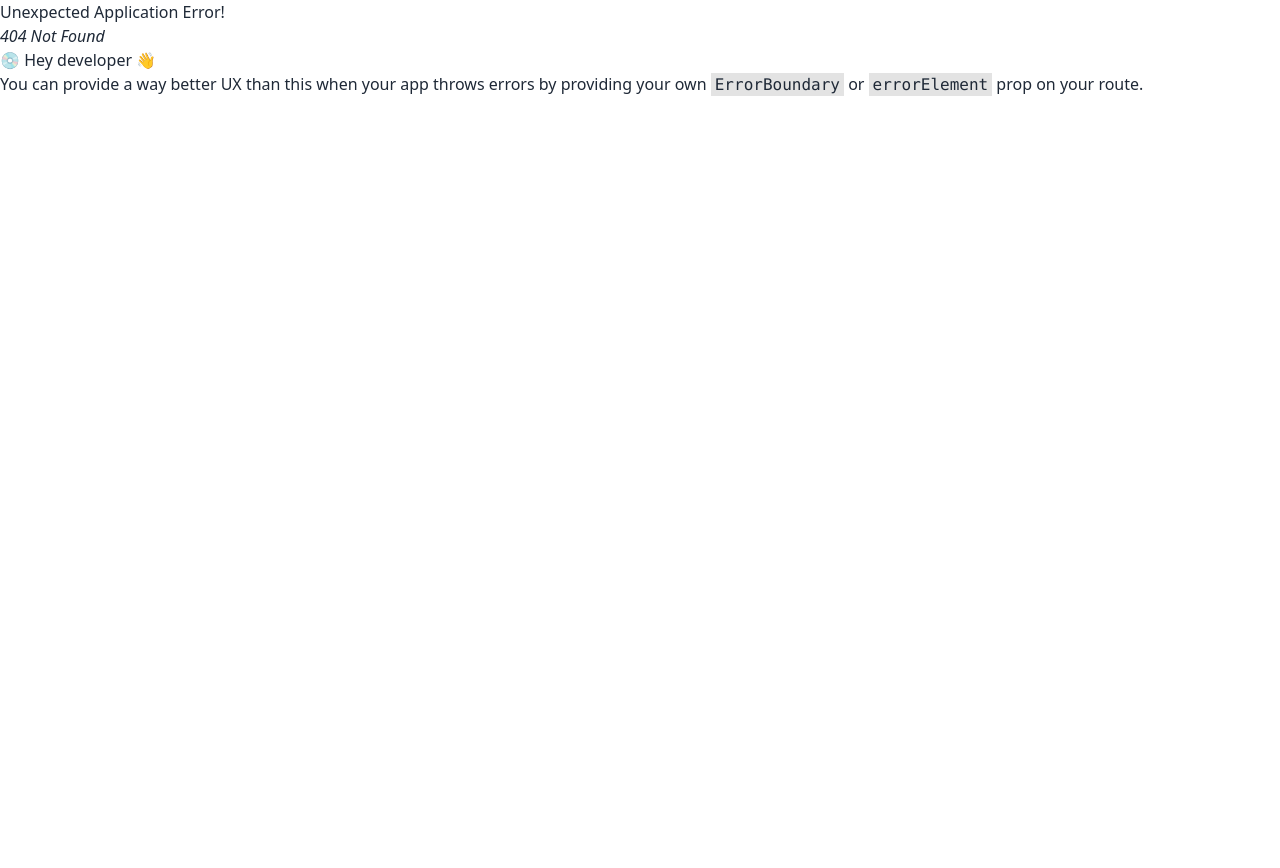
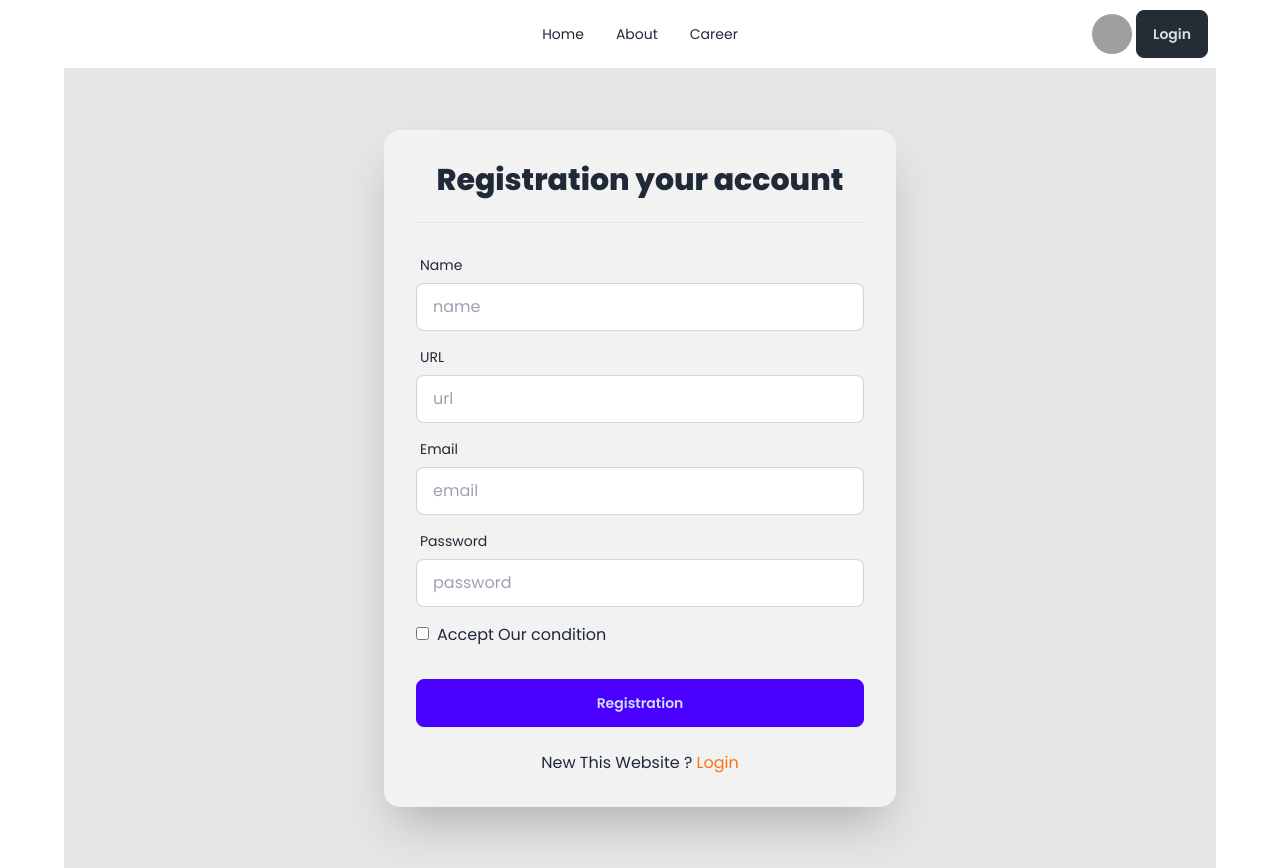
Before and after one commit to mintusikder/react-dragon-news, a React (Vite) app: page /registration in a window 1280 px wide. Before the commit this address had no page. Before the commit the page ends 800 px from the top, so only its background shows below. Built offline with nearby package versions, Linux system fonts and the light colour scheme; grey boxes are pictures that could not be loaded.

Commit message:
added login and registration page

```diff
--- a/src/pages/Login/Login.jsx
+++ b/src/pages/Login/Login.jsx
@@ -1,12 +1,58 @@
+import { Link } from "react-router-dom";
 import NavBar from "../Shared/NavBar/NavBar";
 
 const Login = () => {
-    return (
-        <div>
-            <NavBar></NavBar>
-            <h2 className="text-3xl font-bold">Login your account</h2>
+    const handelLogin = e =>{
+        e.preventDefault()
+        const form = new FormData(e.currentTarget)
+        console.log(form)
+    }
+      return (
+    <div>
+      <NavBar></NavBar>
+      <div className="hero bg-base-300 min-h-screen">
+        <div className="card bg-base-200 w-full max-w-lg shrink-0 shadow-2xl">
+          <form onSubmit={handelLogin} className="card-body">
+            <h2 className="text-3xl font-bold text-center pb-4">Login your account</h2>
+            <hr  className="pb-4 "/>
+            <div className="form-control">
+              <label className="label">
+                <span className="label-text">Email</span>
+              </label>
+              <input
+                type="email"
+                name="email"
+                placeholder="email"
+                className="input input-bordered"
+                required
+              />
+            </div>
+            <div className="form-control">
+              <label className="label">
+                <span className="label-text">Password</span>
+              </label>
+              <input
+                type="password"
+                name="password"
+                placeholder="password"
+                className="input input-bordered"
+                required
+              />
+              <label className="label">
+                <a href="#" className="label-text-alt link link-hover">
+                  Forgot password?
+                </a>
+              </label>
+            </div>
+            <div className="form-control mt-6">
+              <button className="btn btn-primary">Login</button>
+            </div>
+            <p className="text-center pt-4">Dont’t Have An Account ? <Link to="/registration" className="text-orange-500">Register</Link></p>
+          </form>
         </div>
-    );
+      </div>
+    </div>
+  );
 };
 
 export default Login;
--- /dev/null
+++ b/src/pages/Registration/Registration.jsx
@@ -0,0 +1,87 @@
+import { Link } from "react-router-dom";
+import NavBar from "../Shared/NavBar/NavBar";
+
+const Registration = () => {
+  const handelRegistration = (e) => {
+    e.preventDefault();
+  };
+  return (
+    <div>
+      <NavBar></NavBar>
+      <div className="hero bg-base-300 min-h-screen">
+        <div className="card bg-base-200 w-full max-w-lg shrink-0 shadow-2xl">
+          <form onSubmit={handelRegistration} className="card-body">
+            <h2 className="text-3xl font-bold text-center pb-4">
+              Registration your account
+            </h2>
+            <hr className="pb-4 " />
+            <div className="form-control">
+              <label className="label">
+                <span className="label-text">Name</span>
+              </label>
+              <input
+                type="text"
+                name="name"
+                placeholder="name"
+                className="input input-bordered"
+                required
+              />
+            </div>
+            <div className="form-control">
+              <label className="label">
+                <span className="label-text">URL</span>
+              </label>
+              <input
+                type="email"
+                name="url"
+                placeholder="url"
+                className="input input-bordered"
+                required
+              />
+            </div>
+            <div className="form-control">
+              <label className="label">
+                <span className="label-text">Email</span>
+              </label>
+              <input
+                type="email"
+                name="email"
+                placeholder="email"
+                className="input input-bordered"
+                required
+              />
+            </div>
+            <div className="form-control">
+              <label className="label">
+                <span className="label-text">Password</span>
+              </label>
+              <input
+                type="password"
+                name="password"
+                placeholder="password"
+                className="input input-bordered"
+                required
+              />
+              {/* terms */}
+          <div className="mt-4 ">
+          <input className="mr-2" type="checkbox" name="terms" id="terms" />
+          <label htmlFor="terms">Accept Our condition</label>
+          </div>
+            </div>
+            <div className="form-control mt-6">
+              <button className="btn btn-primary">Registration</button>
+            </div>
+            <p className="text-center pt-4">
+              New This Website ?{" "}
+              <Link to="/login" className="text-orange-500">
+                Login
+              </Link>
+            </p>
+          </form>
+        </div>
+      </div>
+    </div>
+  );
+};
+
+export default Registration;
--- a/src/routes/Routes.jsx
+++ b/src/routes/Routes.jsx
@@ -2,6 +2,7 @@ import { createBrowserRouter } from "react-router-dom";
 import Main from "../layout/Main";
 import Home from "../pages/Home/Home";
 import Login from "../pages/Login/Login";
+import Registration from "../pages/Registration/Registration";
 
 const router = createBrowserRouter([
   {
@@ -16,6 +17,10 @@ const router = createBrowserRouter([
         path: "/login",
         element: <Login></Login>,
       },
+      {
+        path: "/registration",
+        element: <Registration></Registration>,
+      },
     ],
   },
 ]);
```
